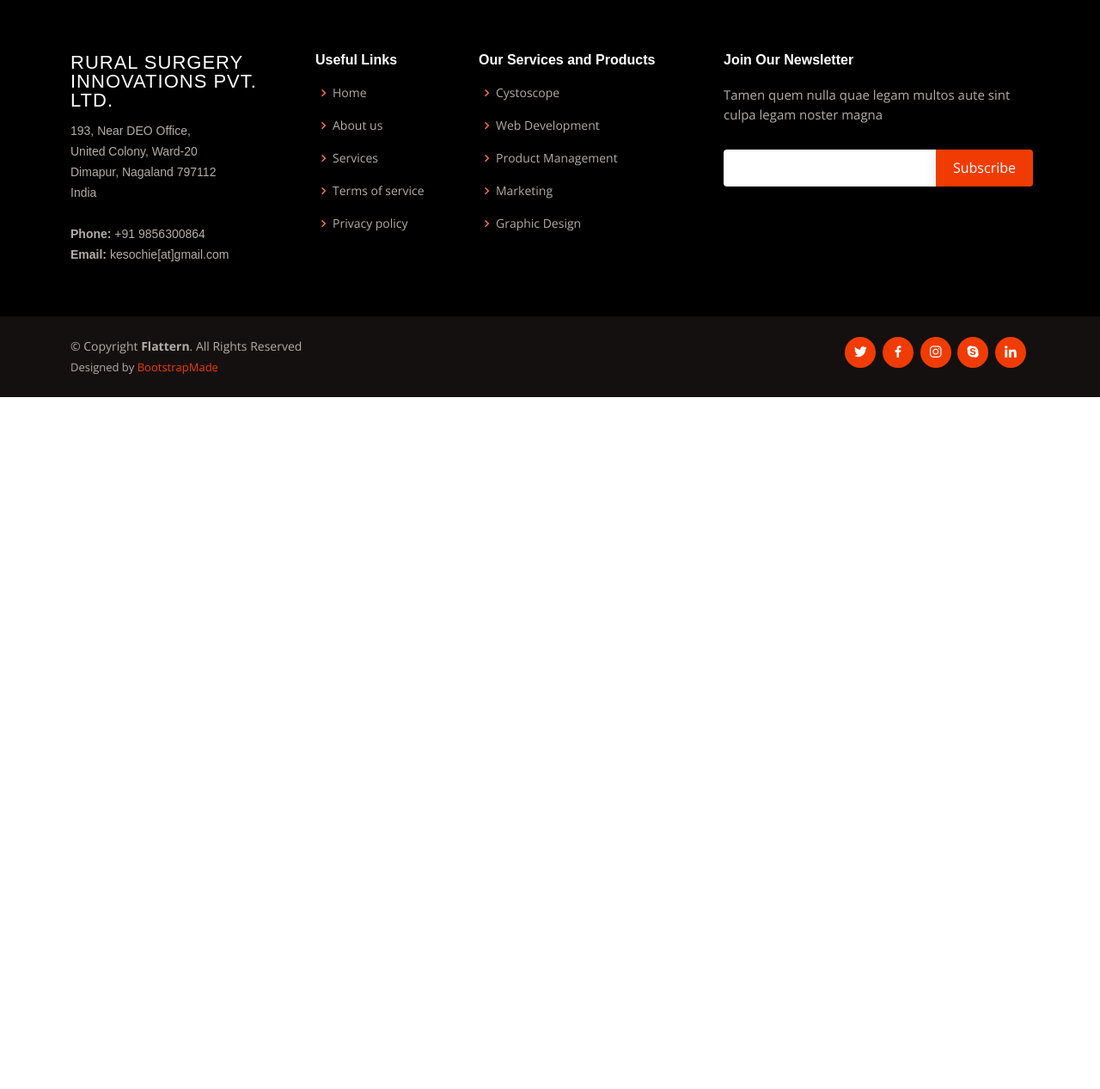
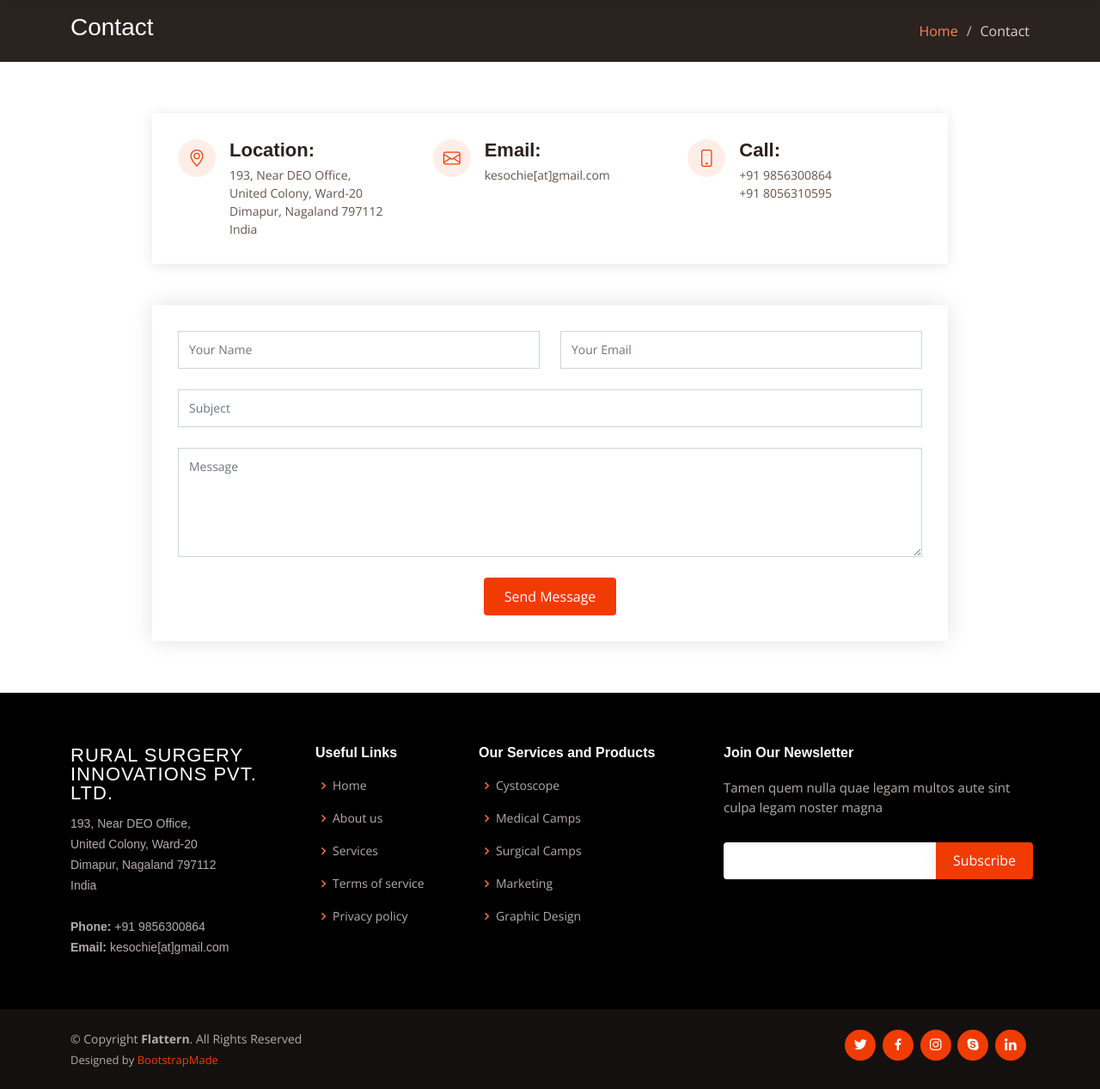
Before and after one commit to keg504/RSI-website, a Flask app: page /contact_us in a window 1280 px wide. Shown: the part 70-1337 px from the top of the page at 86% size. Before the commit the page ends 532 px from the top, so only its background shows below. Run offline with Flask 2, Linux system fonts and the light colour scheme; some libraries are stand-ins or nearby versions; some web fonts are replaced.

Commit message:
Created HTML for contact form and set up error handler for server errors. Have not tested all functions yet

```diff
--- a/app.py
+++ b/app.py
@@ -1,7 +1,22 @@
+import sys
+import logging
+from logging import Formatter
+
 from flask import Flask, render_template
 from werkzeug.exceptions import default_exceptions, HTTPException, InternalServerError
 from helpers import apology
-# from WTForms import Form, StringField
+from wtforms import Form, StringField
+from flask_mail import Mail
+
+# Set up error handler logging
+def log_to_stderr(app):
+  handler = logging.StreamHandler(sys.stderr)
+  handler.setFormatter(Formatter(
+    '%(asctime)s %(levelname)s: %(message)s '
+    '[in %(pathname)s:%(lineno)d]'
+  ))
+  handler.setLevel(logging.WARNING)
+  app.logger.addHandler(handler)
 
 # Configure application
 app = Flask(__name__)
@@ -49,5 +64,12 @@ def errorhandler(e):
 # def surgical_records():
 #     return render_template("surgical_records.html")
 
+# Error handling function for displaying HTTP errors
+def errorhandler(e):
+    """Handle error"""
+    if not isinstance(e, HTTPException):
+        e = InternalServerError()
+    return apology(e.name, e.code)
+
 if __name__ == "__main__":
     app.run()
--- a/templates/apology.html
+++ b/templates/apology.html
@@ -1,9 +1,10 @@
 {% extends "layout.html" %}
 
 {% block title %}
-    Apology
+    About
 {% endblock %}
 
+
 {% block main %}
-    <img alt="{{ top }}" class="border" src="http://memegen.link/custom/{{ top | urlencode }}/{{ bottom | urlencode }}.jpg?alt=https://i.imgur.com/CsCgN7Ll.png" title="{{ top }}">
+<img alt="{{ top }}" class="border" src="http://memegen.link/custom/{{ top | urlencode }}/{{ bottom | urlencode }}.jpg?alt=https://i.imgur.com/CsCgN7Ll.png" title="{{ top }}">
 {% endblock %}
--- a/templates/contact_us.html
+++ b/templates/contact_us.html
@@ -6,5 +6,87 @@
 
 
 {% block main %}
+  <!-- ======= Breadcrumbs ======= -->
+  <section id="breadcrumbs" class="breadcrumbs">
+    <div class="container">
 
+      <div class="d-flex justify-content-between align-items-center">
+        <h2>Contact</h2>
+        <ol>
+          <li><a href="index.html">Home</a></li>
+          <li>Contact</li>
+        </ol>
+      </div>
+
+    </div>
+  </section><!-- End Breadcrumbs -->
+
+  <!-- ======= Contact Section ======= -->
+  <section id="contact" class="contact">
+    <div class="container">
+
+      <div class="row justify-content-center" data-aos="fade-up">
+
+        <div class="col-lg-10">
+
+          <div class="info-wrap">
+            <div class="row">
+              <div class="col-lg-4 info">
+                <i class="bi bi-geo-alt"></i>
+                <h4>Location:</h4>
+                <p>193, Near DEO Office,<br>
+                    United Colony, Ward-20<br>
+                    Dimapur, Nagaland 797112<br>
+                    India <br>
+                </p>
+              </div>
+
+              <div class="col-lg-4 info mt-4 mt-lg-0">
+                <i class="bi bi-envelope"></i>
+                <h4>Email:</h4>
+                <p>kesochie[at]gmail.com</p>
+              </div>
+
+              <div class="col-lg-4 info mt-4 mt-lg-0">
+                <i class="bi bi-phone"></i>
+                <h4>Call:</h4>
+                <p>+91 9856300864<br>+91 8056310595</p>
+              </div>
+            </div>
+          </div>
+
+        </div>
+
+      </div>
+
+      <div class="row mt-5 justify-content-center" data-aos="fade-up">
+        <div class="col-lg-10">
+          <form action="forms/contact.php" method="post" role="form" class="php-email-form">
+            <div class="row">
+              <div class="col-md-6 form-group">
+                <input type="text" name="name" class="form-control" id="name" placeholder="Your Name" required>
+              </div>
+              <div class="col-md-6 form-group mt-3 mt-md-0">
+                <input type="email" class="form-control" name="email" id="email" placeholder="Your Email" required>
+              </div>
+            </div>
+            <div class="form-group mt-3">
+              <input type="text" class="form-control" name="subject" id="subject" placeholder="Subject" required>
+            </div>
+            <div class="form-group mt-3">
+              <textarea class="form-control" name="message" rows="5" placeholder="Message" required></textarea>
+            </div>
+            <div class="my-3">
+              <div class="loading">Loading</div>
+              <div class="error-message"> There was an issue sending your message. Please try again later.</div>
+              <div class="sent-message">Your message has been sent. Thank you!</div>
+            </div>
+            <div class="text-center"><button type="submit">Send Message</button></div>
+          </form>
+        </div>
+
+      </div>
+
+    </div>
+  </section><!-- End Contact Section -->
 {% endblock %}
--- a/templates/layout.html
+++ b/templates/layout.html
@@ -120,8 +120,8 @@
             <h4>Our Services and Products</h4>
             <ul>
               <li><i class="bx bx-chevron-right"></i> <a href="#">Cystoscope</a></li>
-              <li><i class="bx bx-chevron-right"></i> <a href="#">Web Development</a></li>
-              <li><i class="bx bx-chevron-right"></i> <a href="#">Product Management</a></li>
+              <li><i class="bx bx-chevron-right"></i> <a href="#">Medical Camps</a></li>
+              <li><i class="bx bx-chevron-right"></i> <a href="#">Surgical Camps</a></li>
               <li><i class="bx bx-chevron-right"></i> <a href="#">Marketing</a></li>
               <li><i class="bx bx-chevron-right"></i> <a href="#">Graphic Design</a></li>
             </ul>
```
